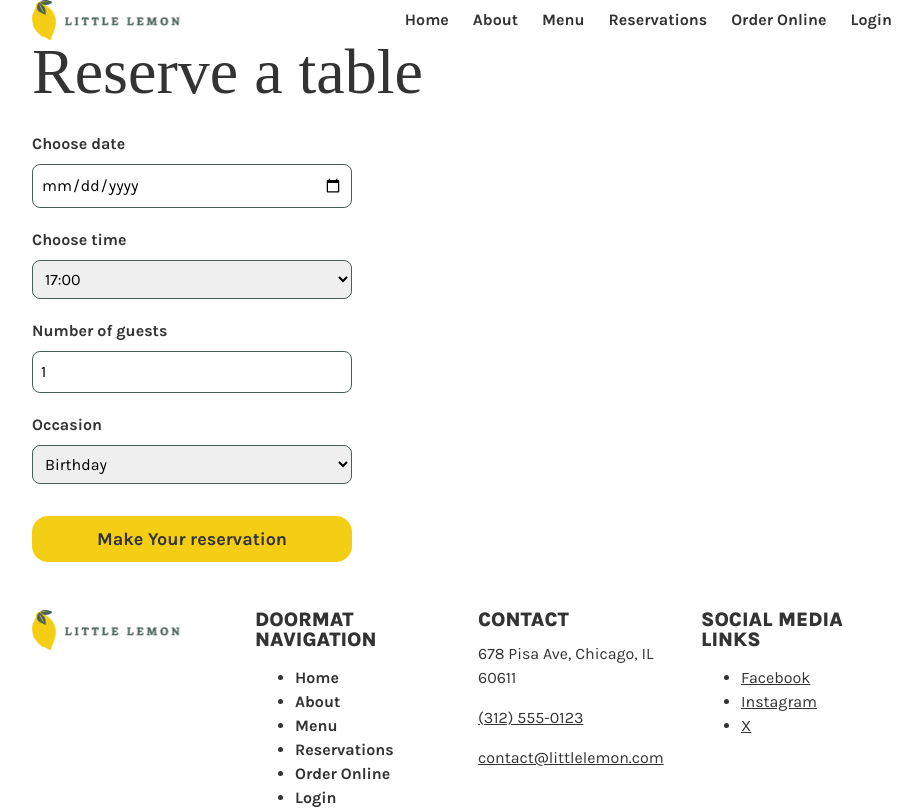
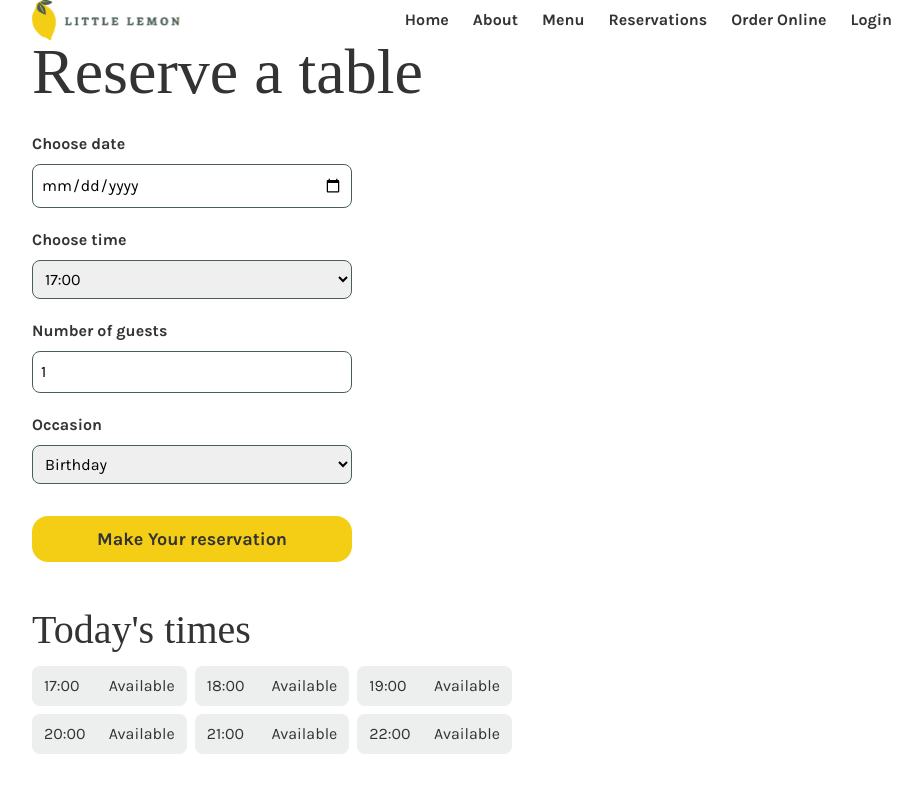
Before and after one commit to mehmet520/front-end-developer-capstone, a React (Vite) app: page /booking in a window 1280 px wide. Shown: the top 809 px of the page, without its empty margins (178-1100 px from the left). Built offline with nearby package versions, Linux system fonts and the light colour scheme; a web font is replaced by a local one.

Commit message:
Add booking slots list

```diff
--- /dev/null
+++ b/src/components/BookingSlot.jsx
@@ -0,0 +1,10 @@
+function BookingSlot({ time, isAvailable }) {
+  return (
+    <li className={isAvailable ? 'slot slot-available' : 'slot slot-booked'}>
+      <span>{time}</span>
+      <span>{isAvailable ? 'Available' : 'Booked'}</span>
+    </li>
+  )
+}
+
+export default BookingSlot
--- /dev/null
+++ b/src/components/BookingSlots.css
@@ -0,0 +1,27 @@
+.booking-slots {
+  padding-bottom: 3rem;
+}
+
+.booking-slots ul {
+  display: grid;
+  grid-template-columns: repeat(auto-fill, minmax(9rem, 1fr));
+  gap: 0.5rem;
+  max-width: 30rem;
+  padding: 0;
+  list-style: none;
+}
+
+.slot {
+  display: flex;
+  justify-content: space-between;
+  padding: 0.5rem 0.75rem;
+  border-radius: 0.5rem;
+}
+
+.slot-available {
+  background-color: var(--color-highlight-light);
+}
+
+.slot-booked {
+  background-color: var(--color-secondary-peach);
+}
--- /dev/null
+++ b/src/components/BookingSlots.jsx
@@ -0,0 +1,25 @@
+import BookingSlot from './BookingSlot'
+import { initializeTimes } from '../utils/bookingTimes'
+import './BookingSlots.css'
+
+// Every bookable time; a time missing from availableTimes is already booked.
+const allTimes = initializeTimes()
+
+function BookingSlots({ availableTimes }) {
+  return (
+    <section className="booking-slots" aria-labelledby="booking-slots-title">
+      <h2 id="booking-slots-title">Today's times</h2>
+      <ul>
+        {allTimes.map((time) => (
+          <BookingSlot
+            key={time}
+            time={time}
+            isAvailable={availableTimes.includes(time)}
+          />
+        ))}
+      </ul>
+    </section>
+  )
+}
+
+export default BookingSlots
--- a/src/pages/BookingPage.jsx
+++ b/src/pages/BookingPage.jsx
@@ -1,10 +1,12 @@
 import BookingForm from '../components/BookingForm'
+import BookingSlots from '../components/BookingSlots'
 
 function BookingPage({ availableTimes, dispatch }) {
   return (
     <>
       <h1>Reserve a table</h1>
       <BookingForm availableTimes={availableTimes} dispatch={dispatch} />
+      <BookingSlots availableTimes={availableTimes} />
     </>
   )
 }
```
